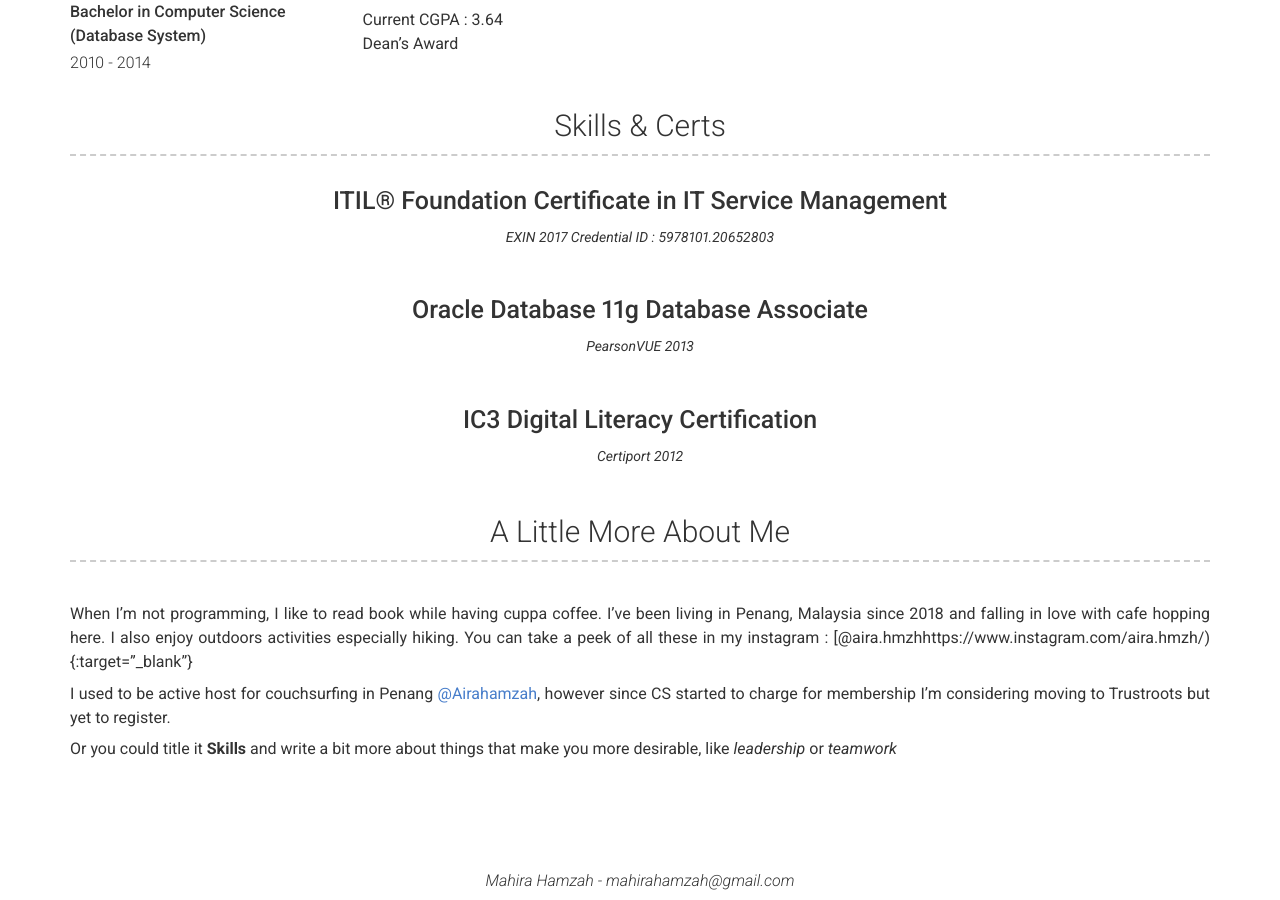
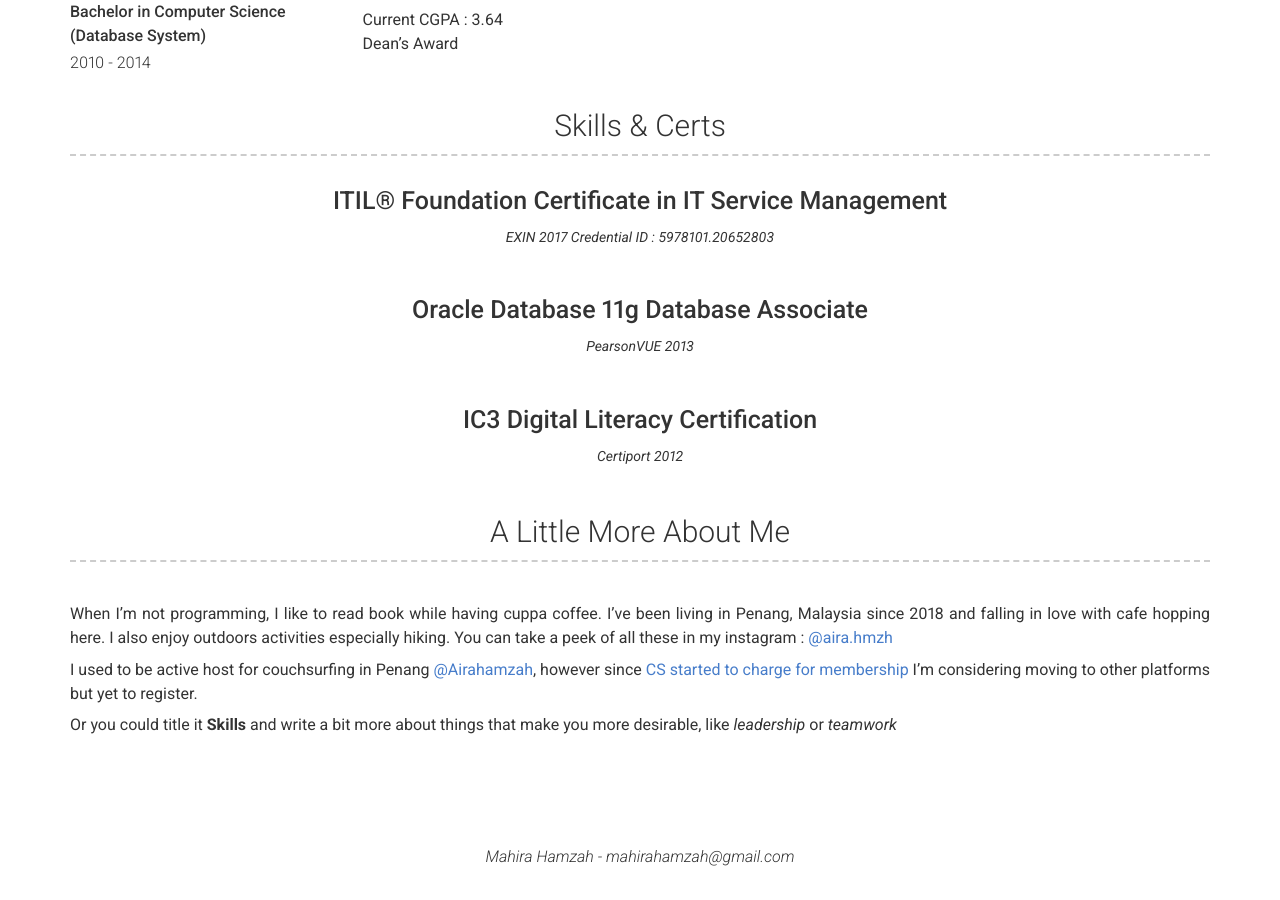
Before and after one commit to mahirahamzah/Resume, a Jekyll site: the page built from index.md, in a window 1280 px wide and 900 px high, scrolled down 1480 px. Built offline with Jekyll 4.4.1, drawn with Linux system fonts in a browser that asks for light colours; nearby versions of some CDN libraries; after the commit the page ends 2356 px from its top, so only the background shows below that.

Commit message:
Update _config.yml

```diff
--- a/_config.yml
+++ b/_config.yml
@@ -62,9 +62,9 @@ projects_title: Skills & Certs
 more_title: A Little More About Me #(Use this to override about more section title)
 more_content: | # this will include new lines to allow paragraphs
   When I'm not programming, I like to read book while having cuppa coffee. I've been living in Penang, Malaysia since 2018 and falling in love with cafe hopping here.
-  I also enjoy outdoors activities especially hiking. You can take a peek of all these in my instagram : [@aira.hmzhhttps://www.instagram.com/aira.hmzh/){:target="_blank"}
+  I also enjoy outdoors activities especially hiking. You can take a peek of all these in my instagram : [@aira.hmzh](https://www.instagram.com/aira.hmzh/){:target="_blank"}
 
-  I used to be active host for couchsurfing in Penang [@Airahamzah](https://www.couchsurfing.com/people/aira-hamzah){:target="_blank"}, however since CS started to charge for membership I'm considering moving to Trustroots but yet to register.
+  I used to be active host for couchsurfing in Penang [@Airahamzah](https://www.couchsurfing.com/people/aira-hamzah){:target="_blank"}, however since [CS started to charge for membership](https://medium.com/@jameshopest/the-death-of-couchsurfing-a87d9537edf2) I'm considering moving to other platforms but yet to register.
 
   Or you could title it **Skills** and write a bit more about things that make you more desirable, like *leadership* or *teamwork*
 
```
